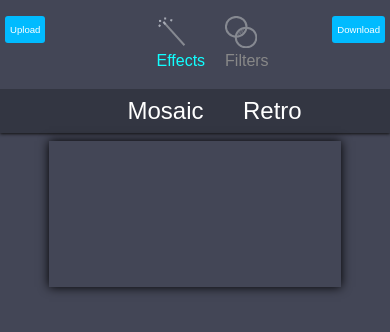
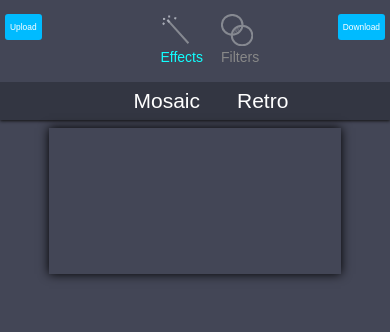
Before and after one commit to shockry/editest, a React (Create React App) app: page / in a window 390 px wide. Shown: the top 332 px of the page. Built offline with nearby package versions, Linux system fonts and the light colour scheme.

Commit message:
Add some CSS for better responsivity

```diff
--- a/src/css/App.css
+++ b/src/css/App.css
@@ -25,6 +25,9 @@ button:hover {
     padding: 8px 5px;
     font-size: 0.6em;
   }
+  body {
+    font-size: 14px;
+  }
 }
 
 .hiddenInput {
--- a/src/css/Popover.css
+++ b/src/css/Popover.css
@@ -9,7 +9,7 @@
   opacity: 0;
   transition: all 0.3s;
   box-shadow: 1px 1px 6px #000000;
-  z-index: -1;
+  z-index: 0;
 }
 
 .popover:before {
@@ -51,3 +51,9 @@
   flex-basis: 3em;
   text-align: right;
 }
+
+@media (max-width: 690px) {
+  .popover button {
+    padding: 5px 30px;
+  }
+}
```
